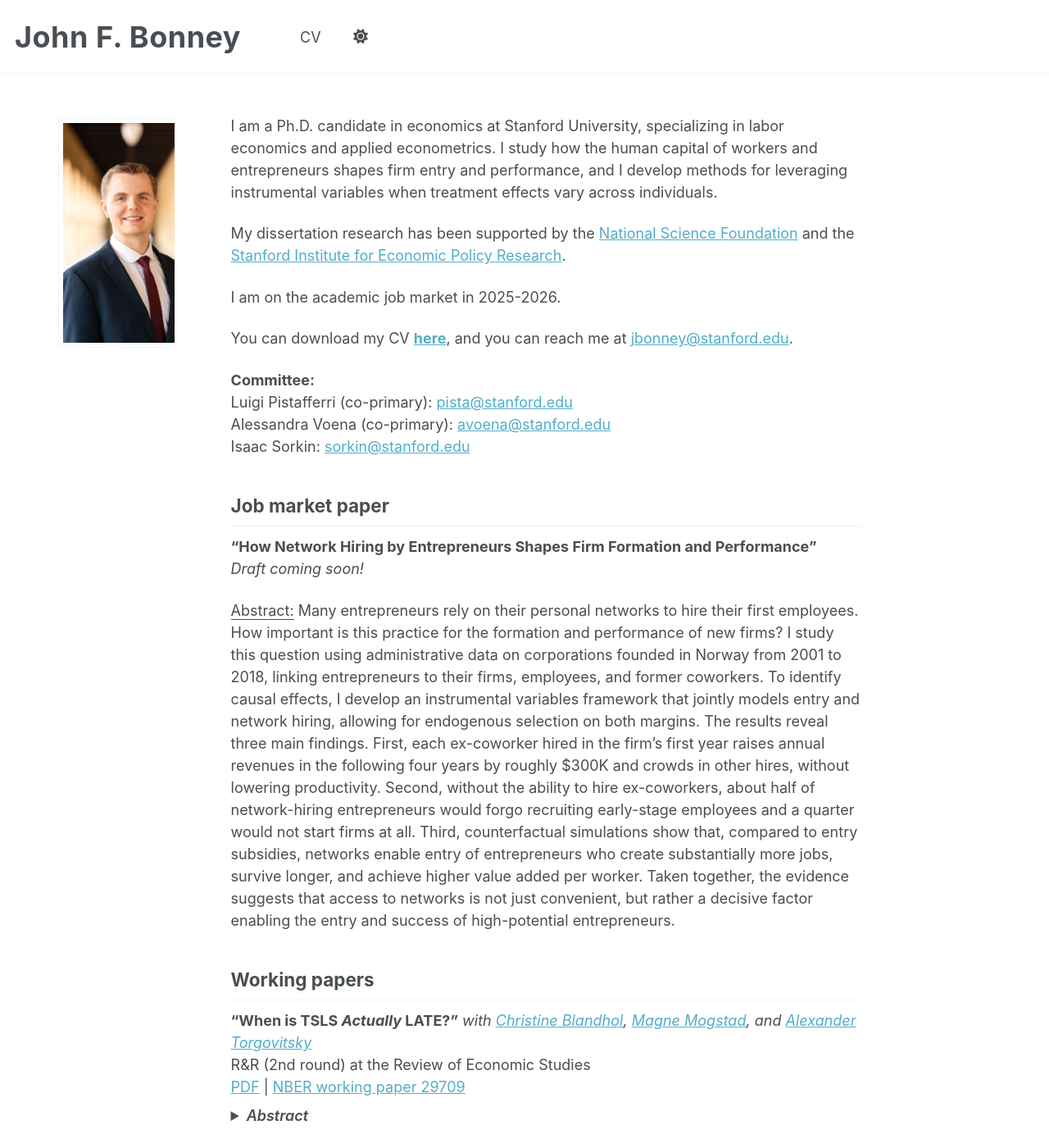
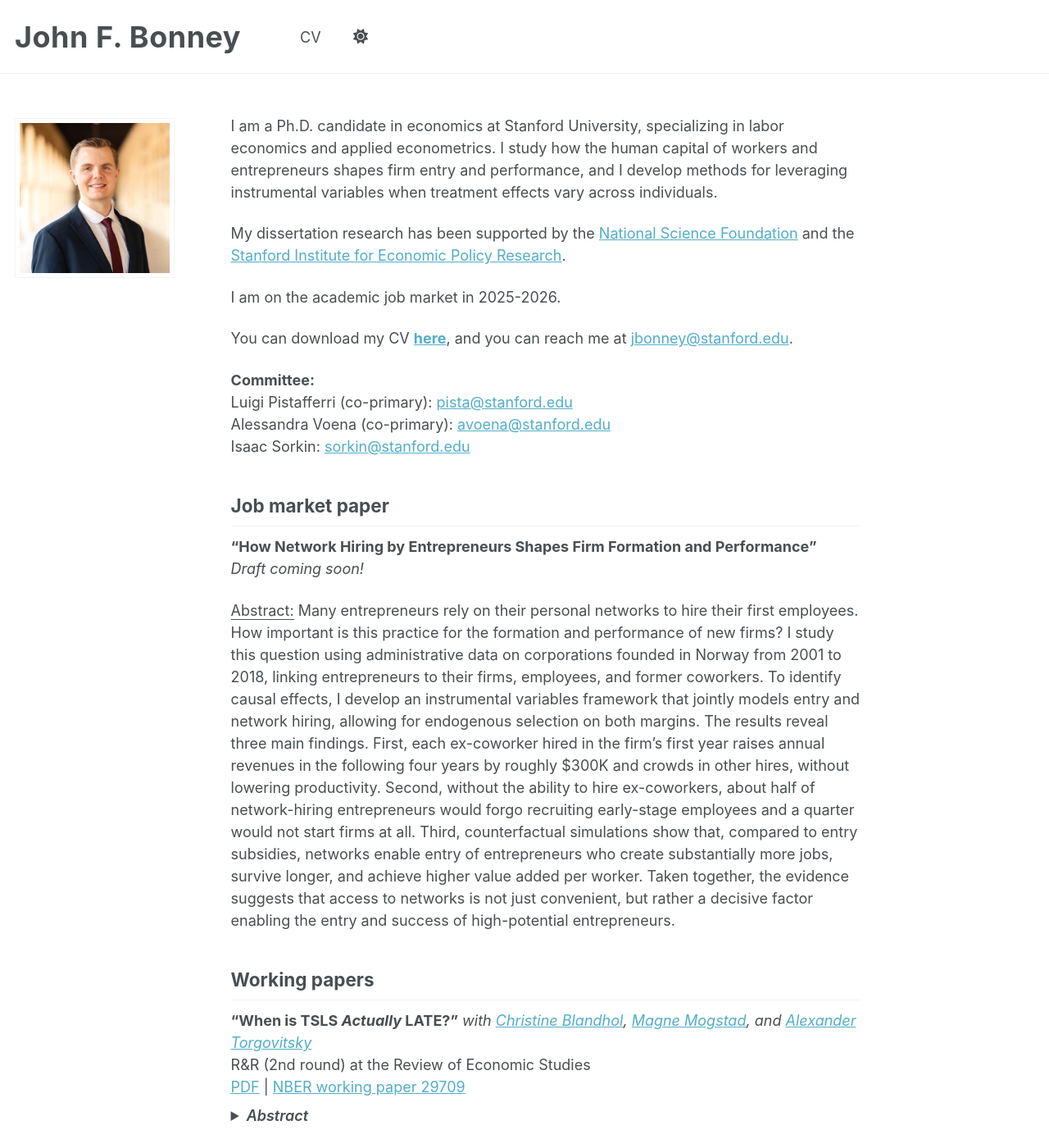
Before and after one commit to johnnybonney/johnnybonney.github.io, a Jekyll site: the page built from _pages/about.md, in a window 1280 px wide and 1400 px high. Shown: the whole window at 82% size. Built offline with Jekyll 4.4.1, drawn with Linux system fonts in a browser that asks for light colours; a script that is not in the unit is left out.

Commit message:
Suggested changes

```diff
--- a/assets/css/custom.css
+++ b/assets/css/custom.css
@@ -1,18 +1,20 @@
-/* ========== SIDEBAR PHOTO (square, centered, larger) ========== */
-.author__avatar{
-  width: 280px !important;
-  height: 280px !important;
+/* ========== SIDEBAR PHOTO (square, centered, responsive) ========== */
+.author__avatar {
+  width: 100% !important;        /* take full width of sidebar */
+  max-width: 320px !important;   /* never get bigger than this */
+  aspect-ratio: 1 / 1;           /* keep square automatically */
   margin: 0 auto 12px auto !important;
   display: block !important;
   overflow: hidden !important;
-  border-radius: 0 !important;      /* square */
+  border-radius: 0 !important;   /* square; use 50% for circle */
   text-align: center;
 }
+
 .author__avatar img,
-img.author__avatar{
+img.author__avatar {
   width: 100% !important;
   height: 100% !important;
-  object-fit: cover !important;      /* clean square crop */
+  object-fit: cover !important;      /* fills square without distortion */
   object-position: center !important;
   border-radius: 0 !important;
   display: block !important;
```
Also changed, not shown: 3 other files.
